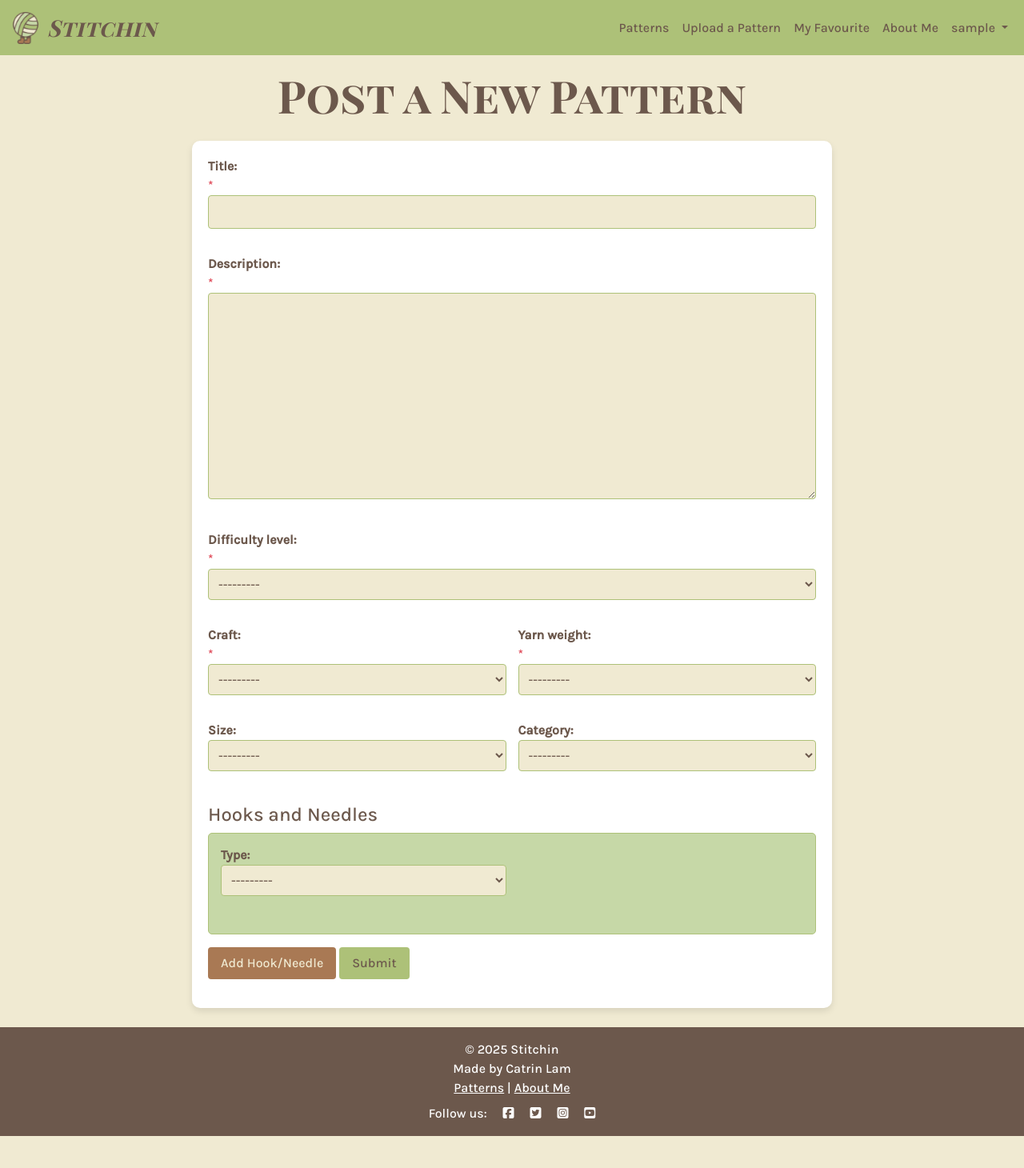
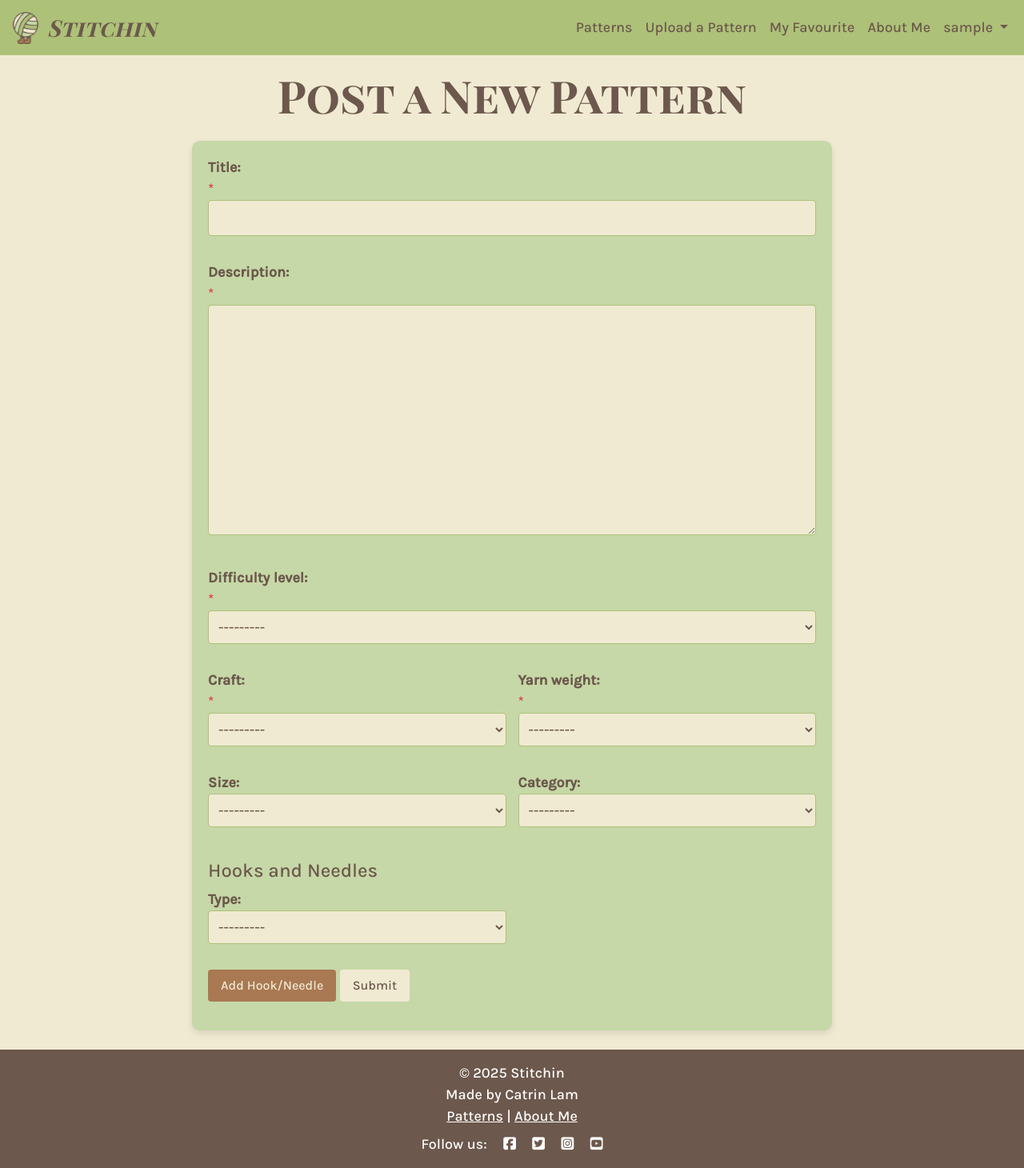
Before and after one commit to catrinlam/Stitchin, a Django app: page /post/ in a window 1280 px wide. Shown: the whole page at 80% size. Before the commit the page ends 1420 px from the top, so only its background shows below. Run offline with Django 5.2, Linux system fonts and the light colour scheme; the visitor is signed in with stand-in values (Sample User, id 1); some libraries are stand-ins or nearby versions.

Commit message:
Add image, remove and page number button on favourite page; make font: large

```diff
--- a/patterns/templates/patterns/post_pattern.html
+++ b/patterns/templates/patterns/post_pattern.html
@@ -104,7 +104,7 @@
         </div>
 
         <button type="button" class="btn btn-secondary mb-3" id="add-formset">Add Hook/Needle</button>
-        <button type="submit" class="btn btn-primary mb-3">Submit</button>
+        <button type="submit" class="btn btn-primary post-button mb-3">Submit</button>
     </form>
 </div>
 {% endblock %}
--- a/static/css/style.css
+++ b/static/css/style.css
@@ -11,8 +11,7 @@ body {
     font-family: 'Karla', sans-serif;
     background-color: var(--background-color);
     color: var(--text-color);
-    margin: 0;
-    padding: 0;
+    font-size: large;
 }
 
 h1 {
@@ -43,12 +42,8 @@ h2, h3, h4, h5, h6 {
 
 .navbar-nav .nav-link {
     color: var(--text-color);
-    font-size: 1rem;
+    /* font-size: 1rem; */
 }
-
-/* .navbar-nav .nav-link.active {
-    color: var(--secondary-color);
-} */
 
 .navbar-nav .nav-link:hover {
     color: var(--accent-color);
@@ -134,7 +129,8 @@ h2, h3, h4, h5, h6 {
 }
 
 .btn-secondary:hover {
-    background-color: var(--accent-color);
+    background-color: var(--background-color);
+    color: var(--text-color);
 }
 
 .btn-danger {
@@ -147,12 +143,12 @@ h2, h3, h4, h5, h6 {
 }
 
 .btn-danger:hover {
-    background-color: #c82333;
+    background-color: var(--text-color);
 }
 
 /* Form Styles */
 .form {
-    background: white;
+    background: var(--accent-color);
     padding: 20px;
     border-radius: 10px;
     box-shadow: 0 4px 8px rgba(0, 0, 0, 0.1);
@@ -319,14 +315,12 @@ h2, h3, h4, h5, h6 {
     color: var(--text-color);
 }
 
+/* Pattern Form Styles */
+.post-button{
+    background-color: var(--background-color);
+}
+
 /* Hook/Needle Formset Styling */
-#hooks-needles-formset {
-    padding: 15px;
-    border: 1px solid var(--primary-color);
-    border-radius: 5px;
-    background-color: var(--accent-color);
-    margin-bottom: 15px;
-}
 
 .form-row {
     display: flex;
```
Also changed, not shown: patterns/templates/favourite/favourite.html (+41 -2 lines), patterns/templates/patterns/index.html (+2 -6 lines).
